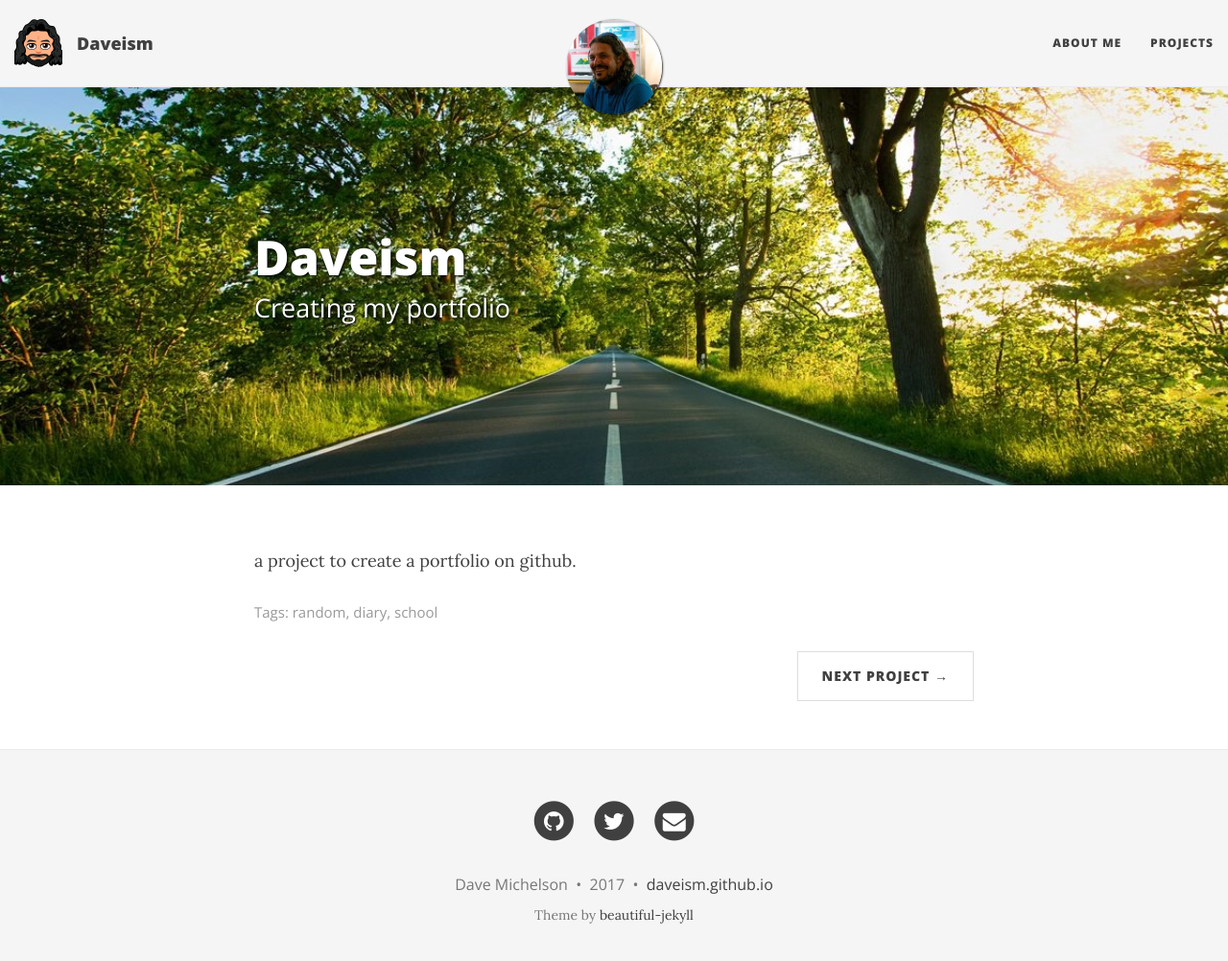
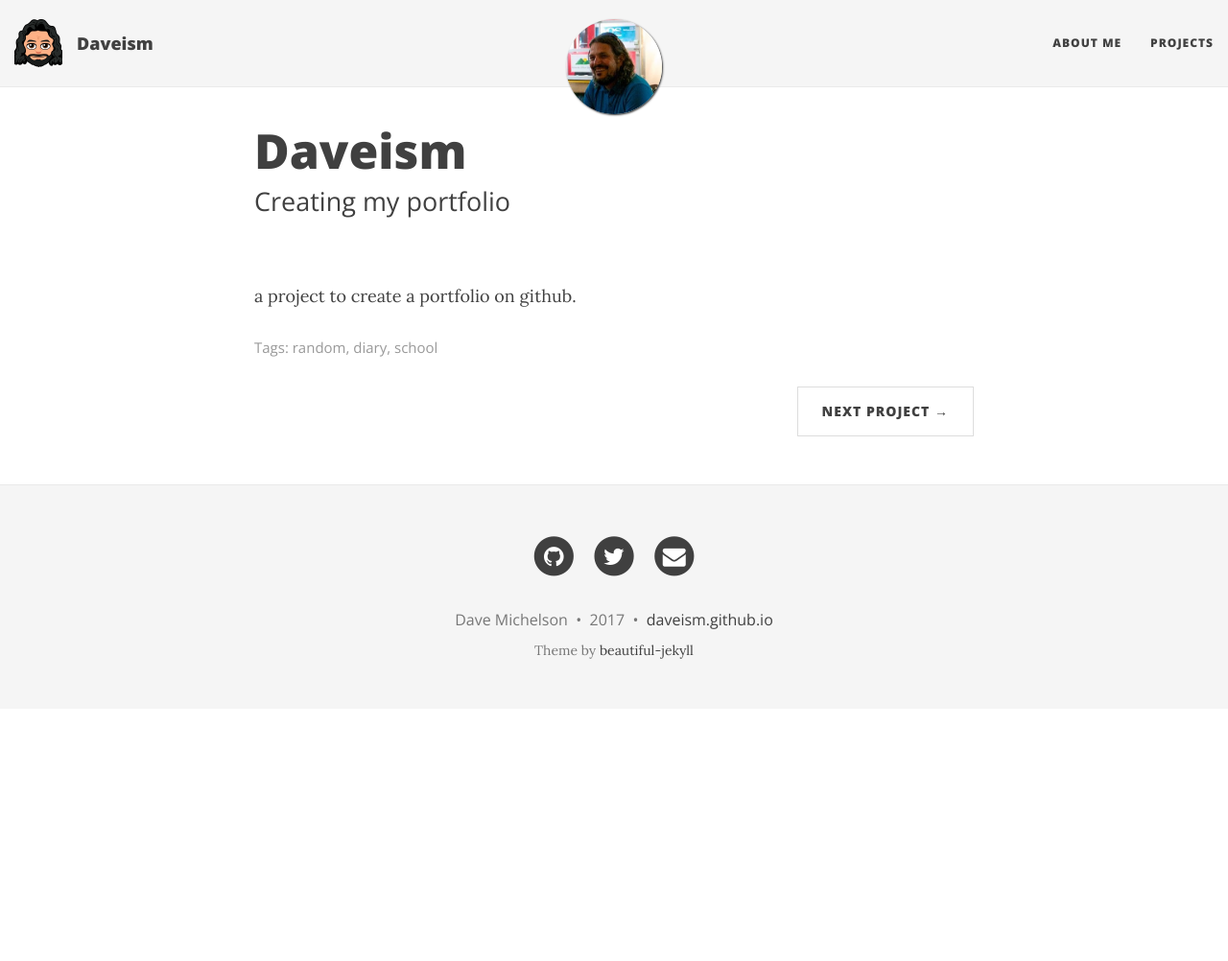
Before and after one commit to daveism/sample-site, a Jekyll site: the page built from _projects/01-daveism.md, in a window 1280 px wide and 1015 px high. Shown: the top 1002 px of the window at 96% size. Built offline with Jekyll 4.4.1, drawn with Linux system fonts in a browser that asks for light colours; nearby versions of some CDN libraries.

Commit message:
just a test

```diff
--- a/_projects/01-daveism.md
+++ b/_projects/01-daveism.md
@@ -3,7 +3,6 @@ layout: project_pages
 title: Daveism
 subtitle: Creating my portfolio
 tags: [random, diary, school]
-bigimg: /img/path.jpg
 ---
 
 a project to create a portfolio on github.
```
